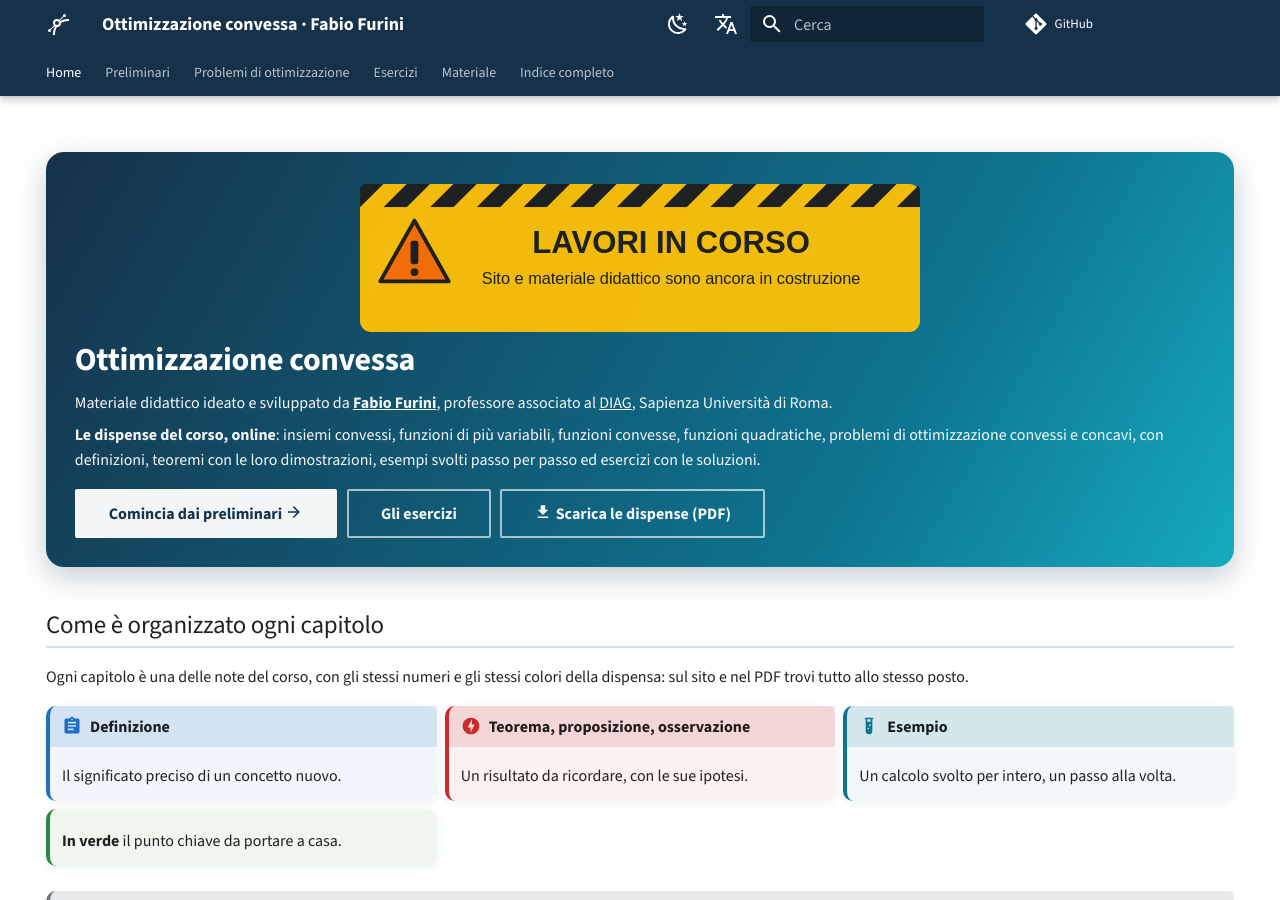
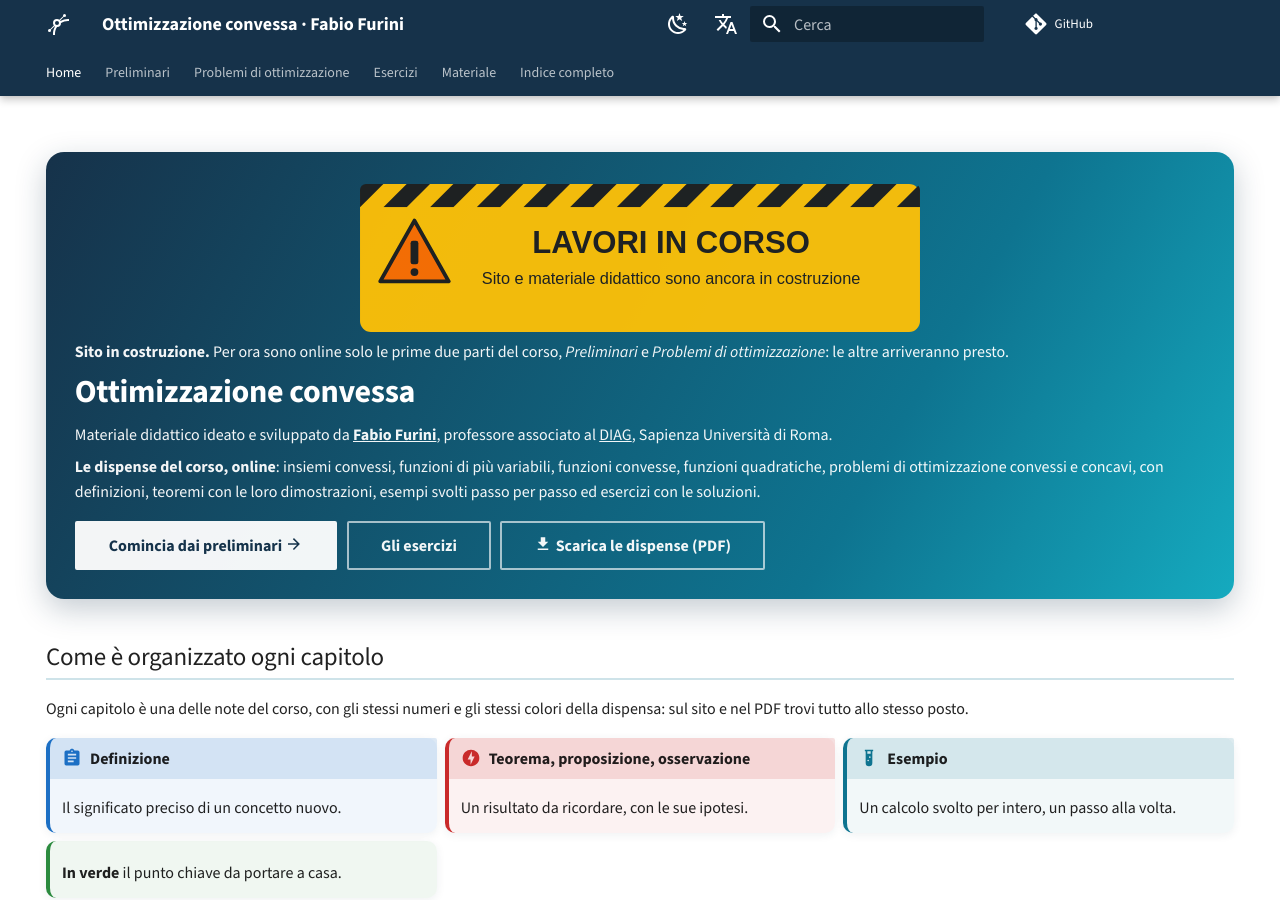
Before and after one commit to fabiofurini/ottimizzazione-convessa, an MkDocs documentation site: the page built from docs/index.md, in a window 1280 px wide and 900 px high. Built offline with MkDocs 1.6.1 and Material for MkDocs 9.7.7, drawn with Linux system fonts in a browser that asks for light colours; comment, search, counter and statistics services are not loaded.

Commit message:
Home: only the first two parts are online for now
Co-Authored-By: Claude Opus 5.5 <noreply@anthropic.com>

```diff
--- a/docs/index.md
+++ b/docs/index.md
@@ -8,6 +8,9 @@ hide:
 <div class="hero" markdown>
 
 ![Lavori in corso: sito e materiale didattico sono ancora in costruzione](img/cantiere.svg){ width="560" }
+
+**Sito in costruzione.** Per ora sono online solo le prime due parti del corso, *Preliminari* e
+*Problemi di ottimizzazione*: le altre arriveranno presto.
 
 # Ottimizzazione convessa
 
```
